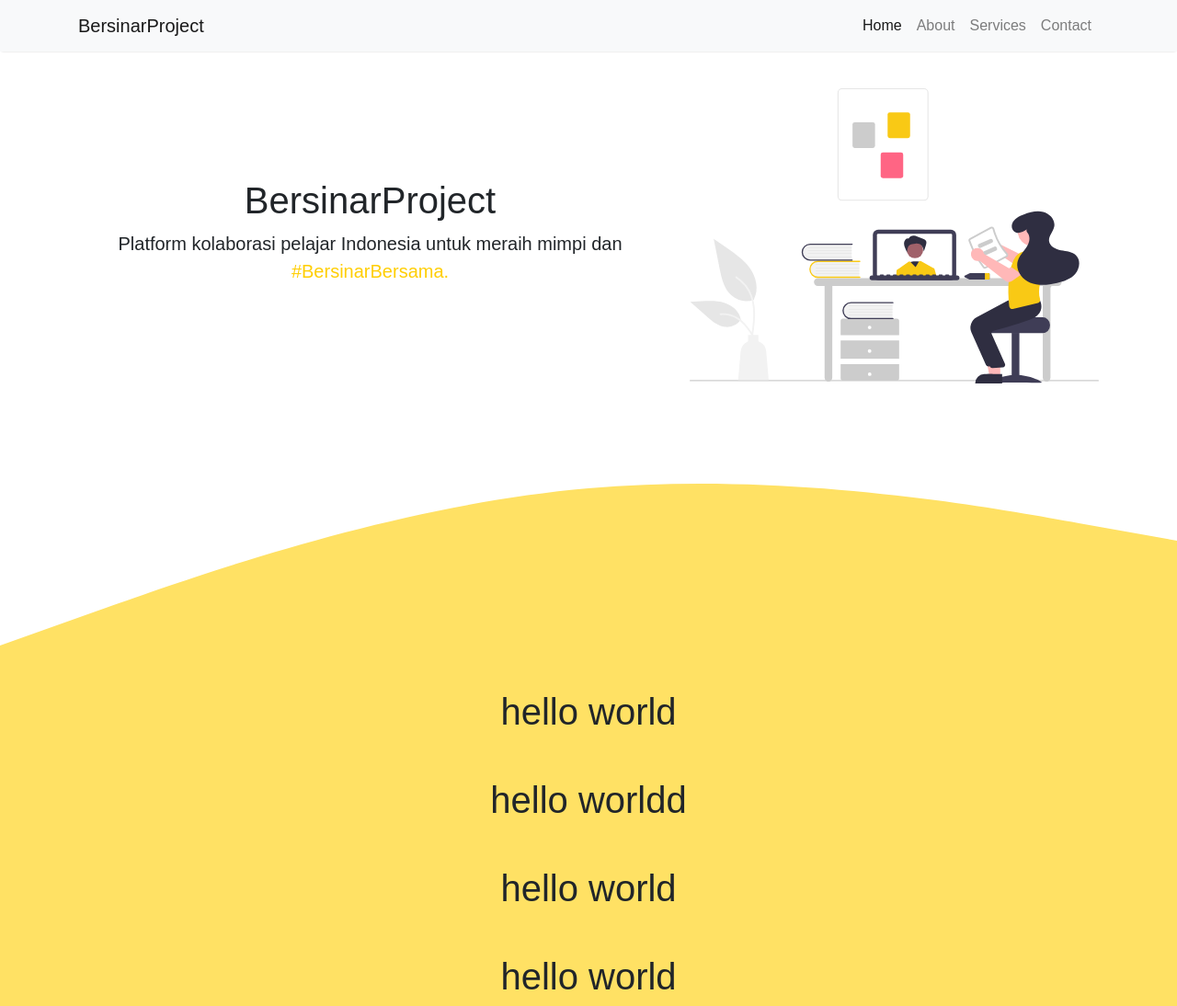
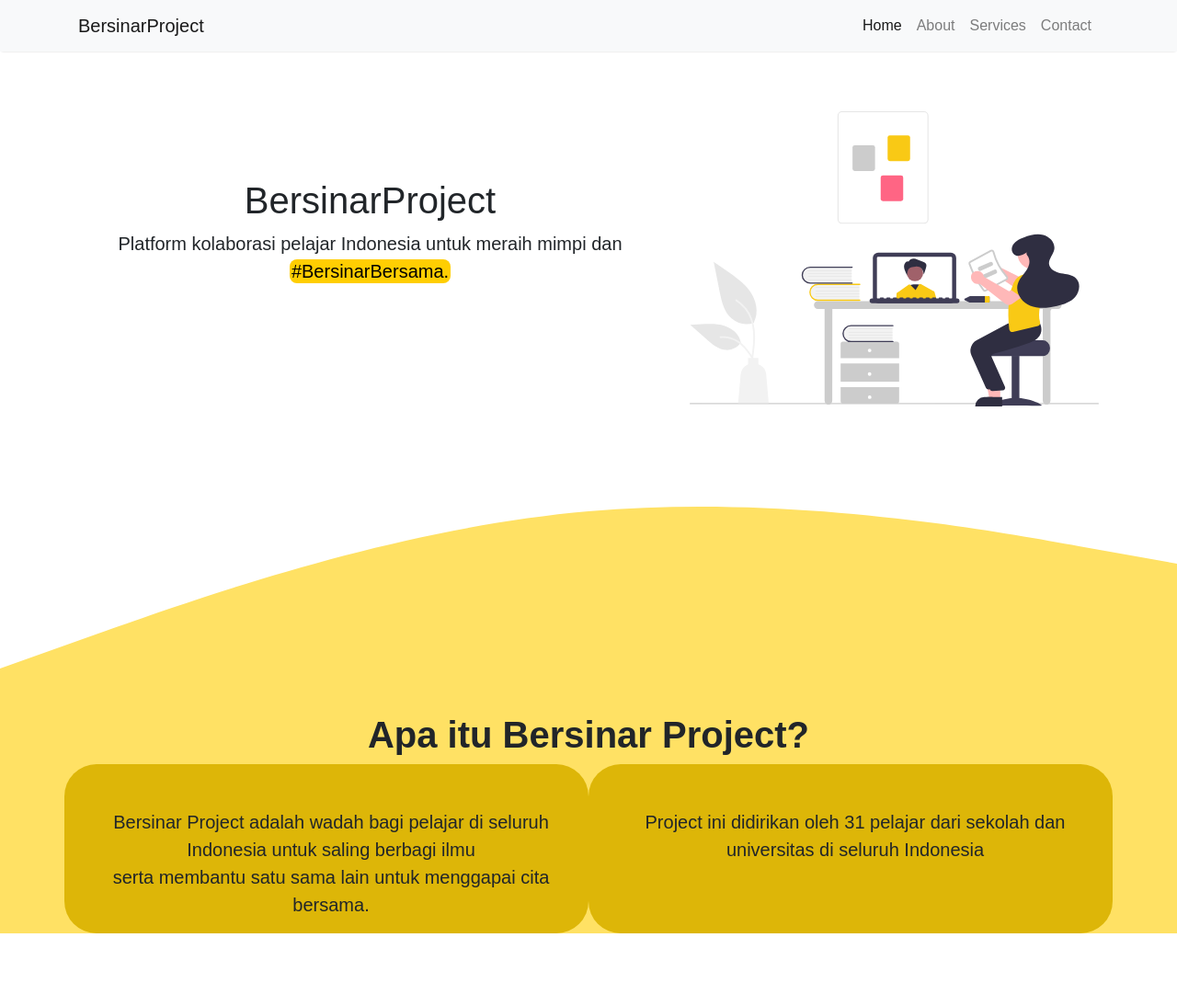
Before and after one commit to sanitizepeople/bersinarproject, a plain HTML site: page index.html in a window 1280 px wide. Shown: the whole page at 92% size. After the commit the page ends 1015 px from the top, so only its background shows below. Drawn offline with Linux system fonts and the light colour scheme; files whose address does not match are found by name.

Commit message:
update html+css

```diff
--- a/index.html
+++ b/index.html
@@ -59,8 +59,7 @@
         <div class="row">
             <div class="col-lg-7 text-center text-header">
                 <h1 class="mt-5">BersinarProject</h1>
-                <p class="lead">Platform kolaborasi pelajar Indonesia untuk meraih mimpi dan <mark>#BersinarBersama.</mark></p>
-
+                <p class="lead sub-header">Platform kolaborasi pelajar Indonesia untuk meraih mimpi dan <span> #BersinarBersama. </span></p>
             </div>
             <div class="col-lg-5 d-nonelg-block mb-n15">
                 <img src="server/res/img-fluid.svg" class="img-fluid">
@@ -74,22 +73,20 @@
         <div class="container">
             <div class="row">
                 <div class="col-lg-12 text-center">
-                    <h1 class="mt-5">
-                        hello world
+                    <h1 class="mt-5 font-weight-bold">
+                        Apa itu Bersinar Project?
                     </h1>
-                    <h1 class="mt-5">
-                        hello worldd
-                    </h1>
-                    <h1 class="mt-5">
-                        hello world
-                    </h1>
-                    <h1 class="mt-5">
-                        hello world
-                    </h1>
+                </div>
+                <div class="col-lg-6 text-center text-intro">
+                    <p class="lead mt-5">Bersinar Project adalah wadah bagi pelajar di seluruh Indonesia untuk saling berbagi ilmu <br>serta membantu satu sama lain untuk menggapai cita bersama.</p>
+                </div>
+                <div class="col-lg-6 text-center text-intro">
+                    <p class="lead mt-5">Project ini didirikan oleh 31 pelajar dari sekolah dan universitas di seluruh Indonesia</p>
                 </div>
             </div>
         </div>
     </div>
+
     <!-- Bootstrap core JavaScript -->
 
     <script src="vendor/jquery/jquery.slim.min.js"></script>
--- a/server/vendor/style.css
+++ b/server/vendor/style.css
@@ -7,7 +7,7 @@
         box-shadow: 0 2px 2px -2px rgba(36, 35, 35, 0.2);
         position: sticky;
         z-index: 10;
-        transition: 0.5s;
+        transition: 0.9s ease;
     }
 
     .bg-color.scrolled {
@@ -17,19 +17,22 @@
 
     .text-header {
         padding-top: 90px;
-        transition: 1.5s;
+        padding-bottom: 50px;
+        transition: 1.0s ease-in;
     }
 
-    mark {
-        color: #FFCE02;
+    span {
+        background-color: #FFCE02;
         font-weight: 500;
-        background-color: white;
+        color: black;
+        padding: 2px 2px 2px 2px;
+        border-radius: 8px;
     }
 
     .img-fluid {
         max-width: 100%;
         height: auto;
-        padding-top: 40px;
+        padding-top: 65px;
     }
 
     img,
@@ -47,3 +50,9 @@
     .content1 {
         background-color: #FFE164 !important;
     }
+
+    .text-intro {
+        background-color: rgb(221, 182, 8);
+        padding-left: 25px;
+        border-radius: 35px;
+    }
```
